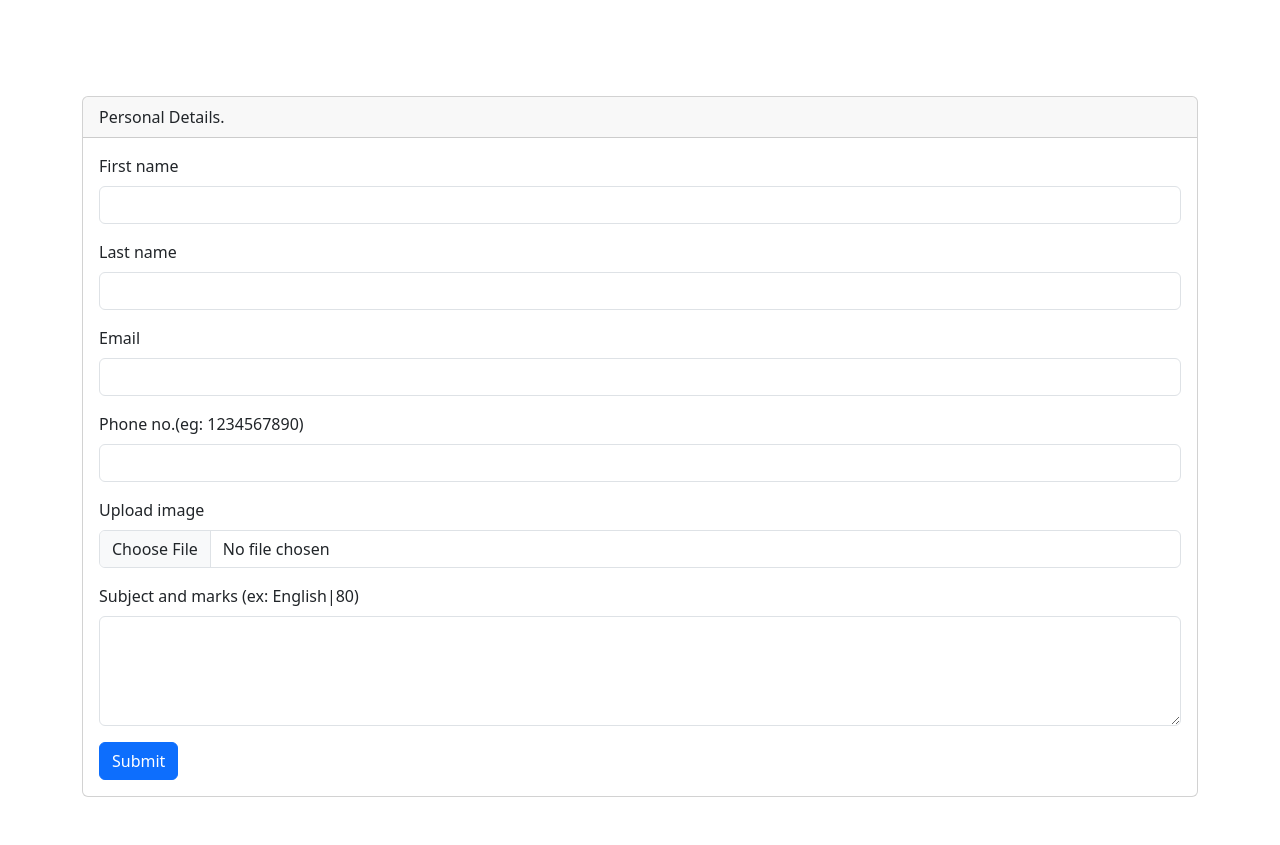
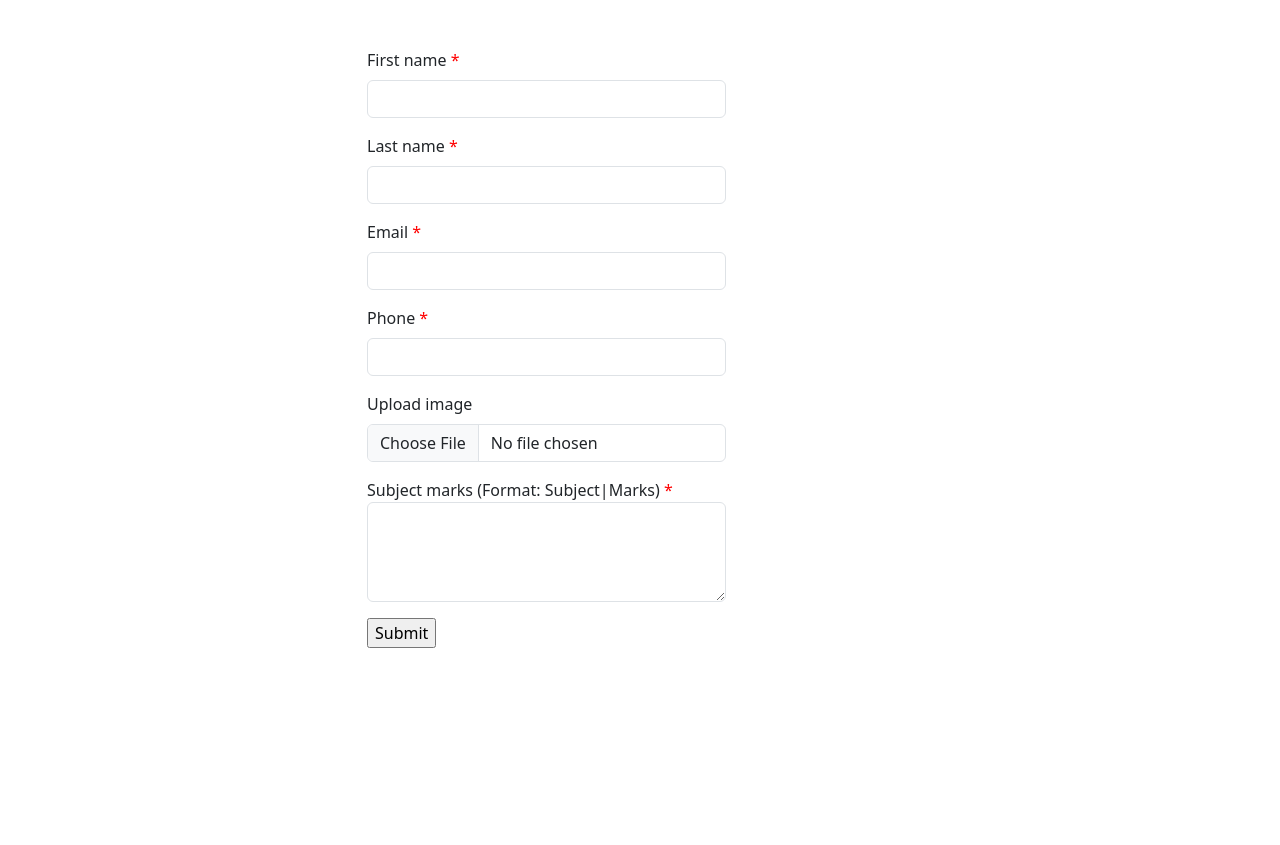
Before and after one commit to utkarshInnoraft73/FT2-37_Basics-of-PHP---OOPs, a PHP site: page / in a window 1280 px wide. After the commit the page ends 648 px from the top, so only its background shows below. Run offline with PHP 8.4, Linux system fonts and the light colour scheme.

Commit message:
FT2-37-6: Complete assignment 6 for Basic PHP with OOPs concept. Description: - First take and validate all the fields. - Then send all accepted data in user class - Then all data will show in a pdf format and we can download it.

```diff
--- /dev/null
+++ b/index.js
@@ -0,0 +1,80 @@
+console.log(isNaN("76"));
+/**
+ * Make Funtion for checking input.
+ * @returns true if all the inputs are correct otherwise false.
+ */
+function checkInputs(){
+    var fname = document.getElementById("fname").value; // Store the first name.
+    var lname = document.getElementById("lname").value; // Store the last name.
+    var email = document.getElementById("email").value; // Store the email.
+    var phone = document.getElementById("phone").value; // Store the phone number.
+    var marks = document.getElementById("marks").value.trim(); // Store the subject marks pair.
+    var errMsg = document.getElementById("errMsg"); // Access the paragraph where error message will be shown.
+
+    var fnameErr = document.getElementById("fnameErr"); // Store the first name error.
+    var lnameErr = document.getElementById("lnameErr"); // Store the last name error.
+    var emailErr = document.getElementById("emailErr"); // Store the email error.
+    var phoneErr = document.getElementById("phoneErr"); // Store the phone number error.
+    var marksErr = document.getElementById("marksErr"); // Store the phone number error.
+
+
+    var emailPatrn = /^[^\s@]+@[^\s@]+\.[^\s@]+$/; // Valid email pattern.
+    var phonePatrn = /^(\+91)[1-9][0-9]{9}$/; // Valid phone number pattern.
+    var namePatrn = /^[a-zA-Z'-]+$/; // Valid name pattern.
+
+
+    // Cheking if the all field are filled or not.
+    if((fname === "") || (lname === "") || (email === "") || (phone === "")){
+        errMsg.innerHTML = "Every field marked with * is required.";
+        return false;
+    }
+
+    // Check if the name is given correctly or not.
+    if(!namePatrn.test(fname) || !namePatrn.test(lname)){
+        !namePatrn.test(fname)?fnameErr.innerHTML = "Invalid name input.":lnameErr.innerHTML = "Invalid name input.";
+        return false;
+    }
+
+    // Check if the email pattern is given correctly or not.
+    if(!emailPatrn.test(email)){
+        emailErr.innerHTML = "Invalid email format.";
+        return false;
+    }
+
+    // Check if the phone number is correct or not.
+    if(!phonePatrn.test(phone)){
+        phoneErr.innerHTML = "Invalid phone format.";
+        return false;
+    }
+
+    // Check the phone number length is right or not.
+    else if(phone.length != 13){
+        phoneErr.innerHTML = "Phone is only of 10 digit.";
+        return false;
+    }
+
+    var lines = marks.split('\n');
+    var valid = true;
+
+    for(var i = 0; i<lines.length; i++){
+        var parts = lines[i].split('|');
+        if(parts.length !==2 || parts[0].trim() === "" || !parts[1].trim() === "" || !isNaN(parts[0].trim()) || isNaN(parts[1].trim())){
+            valid = false;
+            break;
+        }
+        if(!namePatrn.test(parts[0])){
+            valid = false;
+            break;
+        }
+    }
+
+
+    if (!valid){
+        marksErr.innerHTML = "Invalid! Please enter the given format."
+        return false;
+    }
+
+    // Return true if every field is correct.
+    return true;
+
+}
--- a/index.php
+++ b/index.php
@@ -4,246 +4,62 @@
 <head>
     <meta charset="utf-8">
     <meta name="viewport" content="width=device-width, initial-scale=1">
-    <title>Bootstrap demo</title>
+    <title>Assignment</title>
     <link href="https://cdn.jsdelivr.net/npm/bootstrap@5.3.3/dist/css/bootstrap.min.css" rel="stylesheet" integrity="sha384-QWTKZyjpPEjISv5WaRU9OFeRpok6YctnYmDr5pNlyT2bRjXh0JMhjY6hW+ALEwIH" crossorigin="anonymous">
+    <link rel="stylesheet" href="style.css">
+    <script src="index.js"></script>
 </head>
-<style>
-    .error {
-        color: red;
-    }
-    .success{
-        color: green;
-    }
-</style>
 
 <body>
-
-    <?php
-
-    // $fname = $lname = $phone = $email="";
-    // $fnameErr = $lnameErr = $phoneErr = $emailErr="";
-
-    // if ($_SERVER["REQUEST_METHOD"] == "POST") {
-    //     // Checking if the First name field only contains letters, dashes, apostrophes and whitespaces.
-    //     if (empty($_POST["fname"])) {
-    //         $fnameErr = "This field is required";
-    //     } else if (!preg_match("/^[a-zA-Z-' ]*$/", $_POST["fname"])) {
-    //         $fnameErr = "Only letters and white space allowed";
-    //     } else {
-    //         $fname = test_input($_POST["fname"]);
-    //     }
-
-    //     // Checking if the Last name field only contains letters, dashes, apostrophes and whitespaces.
-
-    //     if (empty($_POST["lname"])) {
-    //         $lnameErr = "This field is required";
-    //     } else if (!preg_match("/^[a-zA-Z-' ]*$/", $_POST["lname"])) {
-    //         $lnameErr = "Only letters and white space allowed";
-    //     } else {
-    //         $lname = test_input($_POST["lname"]);
-    //     }
-
-
-    //     // Checking if the Last name field only contains letters, dashes, apostrophes and whitespaces.
-
-    //     if (empty($_POST["email"])) {
-    //         $emailErr = "This field is required";
-    //     } else if (!filter_var($_POST['email'], FILTER_VALIDATE_EMAIL)) {
-    //         $emailErr = "Invalid email format.";
-    //     } else {
-    //         $emailSts="The email successfull added.";
-    //         $email = test_input($_POST["email"]);
-    //     }
-
-
-    //     //   Checking if the phone field has not more than 10 digits.
-
-    //     if (empty($_POST["phone"])) {
-    //         $phoneErr = "This field is required.";
-    //     }
-    //     else if (!preg_match("/[0-9]/", $_POST['phone'])) {
-    //         $phoneErr = "This field contains only digit.";
-    //     }
-    //     else if (strlen($_POST['phone'])!=10) {
-    //         $phoneErr = "Number will be of 10 digits.";
-    //     }
-    //     else {
-    //         $phone = $_POST['phone'];
-    //     }
-
-
-    //     //   Accessing the Images
-    //     $imgName = $_FILES['image']['name'];
-    //     $img_temp_name = $_FILES['image']['tmp_name'];
-    //     move_uploaded_file($img_temp_name, "Uploads/$imgName");
-
-
-    //     // Accessing Subject and marks
-
-    //     if (!empty($_POST['marks'])) {
-
-    //         // Converting the string into array by new line.
-    //         $marks_lines = explode("\n", $_POST['marks']);
-    //     }
-    //     $errMsg = "Marks is not entered.";
-    // }
-
-    // function test_input($data)
-    // {
-    //     $data = trim($data);
-    //     $data = stripslashes($data);
-    //     $data = htmlspecialchars($data);
-    //     return $data;
-    // }
-
-    // // Making the person class
-
-    // class Person
-    // {
-    //     public $fname;
-    //     public $lname;
-    //     public $phone;
-
-    //     // Creating the cunstructor
-    //     function __construct($fname, $lname, $phone)
-    //     {
-    //         $this->fname = $fname;
-    //         $this->lname = $lname;
-    //         $this->phone = $phone;
-    //     }
-
-    //     // Getting First name
-    //     function get_firstName()
-    //     {
-    //         return $this->fname;
-    //     }
-
-    //     // Getting Last name
-    //     function get_lastName()
-    //     {
-    //         return $this->lname;
-    //     }
-
-    //     // Getting Phone
-    //     function get_phone()
-    //     {
-    //         return $this->phone;
-    //     }
-    // }
-
-    // $person = new Person($fname, $lname, $phone);
-
-    ?>
-
-    <div class="container py-5">
-
-        <div class="card mt-5">
-            <div class="card-header">
-                Personal Details.
-            </div>
-            <!-- After given input, The message will be show -->
-            <!-- <h3 class="mt-3 ms-3">Hello, </h3> -->
-            <div class="card-body">
-                <form method="post" action="pdf.php" action="$_SERVER['PHP_SELF']" enctype="multipart/form-data">
-
-                    <!-- Input field for First name. -->
-                    <div class="mb-3">
-                        <label for="" class="form-label">First name
-                            <!-- <span class="error">*<span> -->
+    <div class="container">
+        <div class="row d-flex justify-content-center my-5">
+            <div class="col-6">
+                <form class="row g-3 needs-validation" action="pdf.php" method="post" enctype="multipart/form-data"  onsubmit="return checkInputs()">
+                    <!-- <p class="text-center text-danger" id="errMsg"></p> -->
+                    <div class="col-md-8">
+                        <label for="validationCustom01" class="form-label">First name
+                            <span class="require" id="fnameErr">*</span>
                         </label>
-                        <input type="text" class="form-control" id="" aria-describedby="" name="fname">
+                        <input type="text" class="form-control item" id="fname" name="fname"  value="" minlength="3" maxlength="20" required>
                     </div>
-
-                    <!-- Input field for Last name -->
-                    <div class="mb-3">
-                        <label for="" class="form-label">Last name
-                            <!-- <span class="error">*<span> -->
+                    <div class="col-md-8">
+                        <label for="validationCustom02" class="form-label">Last name
+                        <span class="require" id="lnameErr">*</span>
                         </label>
-                        <input type="text" class="form-control" id="" aria-describedby="" name="lname">
+                        <input type="text" class="form-control item" id="lname" name="lname"  value="" minlength="3" maxlength="20" required>
                     </div>
-
-                    <!-- Input field for Email -->
-                    <div class="mb-3">
-                        <label for="" class="form-label">Email
-                            <!-- <span class="error">*<span> -->
-                                </label>
-                                <input type="text" class="form-control" id="" aria-describedby="" name="email">
-                                <!-- <span class="success"><span> -->
-
+                    <div class="col-md-8">
+                        <label for="validationCustom02" class="form-label">Email
+                        <span class="require" id="emailErr">*</span>
+                        </label>
+                        <input type="text" class="form-control item" id="email" name="email" value="" maxlength="40" required>
                     </div>
-
-                    <!-- Input field for phone number -->
-                    <div class="mb-3">
-                        <label for="" class="form-label">Phone no.(eg: 1234567890)
-                            <!-- <span class="error">*span> -->
-
+                    <div class="col-md-8">
+                        <label for="validationCustom02" class="form-label">Phone
+                        <span class="require" id="phoneErr">*</span>
                         </label>
-                        <input type="text" class="form-control" id="" aria-describedby="" name="phone">
+                        <input type="text" class="form-control item" id="phone" name="phone" value="" maxlength="13" required>
                     </div>
-
-                    <!-- Input field for image -->
-                    <div class="mb-3">
-                        <label for="" class="form-label">Upload image</label>
-                        <input type="file" class="form-control" id="" aria-describedby="" name="image">
+                    <div class="col-md-8">
+                        <label for="validationCustom02" class="form-label">Upload image
+                        </label>
+                        <input type="file" class="form-control item" name="image" accept="image/*" required>
                     </div>
-
-                    <!-- Input field for Subject and marks -->
-                    <div class="mb-3">
-                        <label for="" class="form-label">Subject and marks (ex: English|80)</label>
-                        <textarea type="text" class="form-control" id="" aria-describedby="" name="marks" rows="4" cols=""></textarea>
+                    <div class="col-md-8">
+                        <label for="floatingTextarea2">Subject marks (Format: Subject|Marks)
+                            <span class="require" id="marksErr">*</span>
+                        </label>
+                        <div class="form-floating">
+                            <textarea class="form-control" id="marks" style="height: 100px" name="marks" required></textarea>
+                        </div>
                     </div>
-                    <input type="submit" name = "submit" class="btn btn-primary">
+                    <div class="col-12">
+                        <!-- <button class="btn btn-primary" type="submit" >Submit form</button> -->
+                        <input type="submit" name="submit" >
+                    </div>
                 </form>
             </div>
-            <div style="width: 100% !important;">
-<!--
-                // if(!empty($imgName)){
-                //  echo"<img src='Uploads/{$imgName}' height='400' width='400' style='display: block; margin: auto;'>
-                // <h4 style='margin: 10px 0; text-align:center;'></h4>";
-                //
-
-             -->
-            </div>
-
-
-            <div>
-
-                <!-- <h4 style="margin: 10px 0; text-align:center;"> Entered Marks</h4>
-
-                <table class="table table-hover">
-                    <thead>
-                        <tr class="table-dark">
-                            <th scope="col">#</th>
-                            <th scope="col">Subject</th>
-                            <th scope="col">Marks</th>
-                        </tr>
-                    </thead>
-                    <tbody> -->
-                        <?php
-                //         $i = 1;
-
-                //         foreach ($marks_lines as $lines) {
-                //             // exploding marks_line as subject and marks seperating by |
-                //             $parts = explode("|", $lines);
-                //             $subject = trim($parts[0]);
-                //             $mark = trim($parts[1]);
-
-                //             // printing subject and marks
-                //             echo "<tr>
-                //     <td>{$i}</td>
-                //     <td>{$subject}</td>
-                //     <td>{$mark}</td>
-
-                //   </tr>";
-                //             $i = $i + 1;
-                //         }
-                        ?>
-
-                    <!-- </tbody>
-                </table> -->
-            </div>
         </div>
-    </div>
     </div>
     <script src="https://cdn.jsdelivr.net/npm/bootstrap@5.3.3/dist/js/bootstrap.bundle.min.js" integrity="sha384-YvpcrYf0tY3lHB60NNkmXc5s9fDVZLESaAA55NDzOxhy9GkcIdslK1eN7N6jIeHz" crossorigin="anonymous"></script>
 </body>
--- /dev/null
+++ b/style.css
@@ -0,0 +1,6 @@
+.require{
+    color: red;
+}
+.success{
+    color: green;
+}
```
Also changed, not shown: pdf.php (+48 -18 lines), user.php (added, +49 -0 lines), 1 other file.
